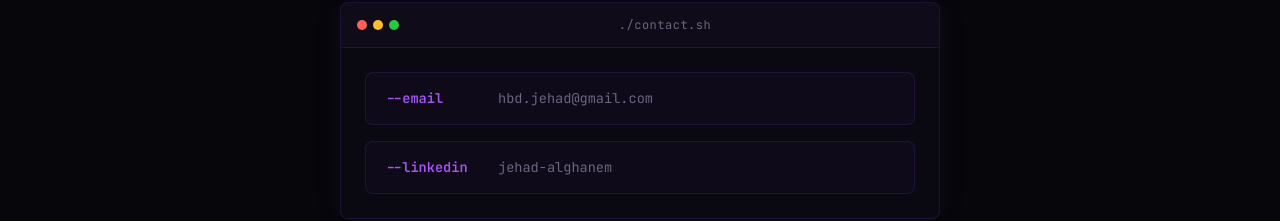
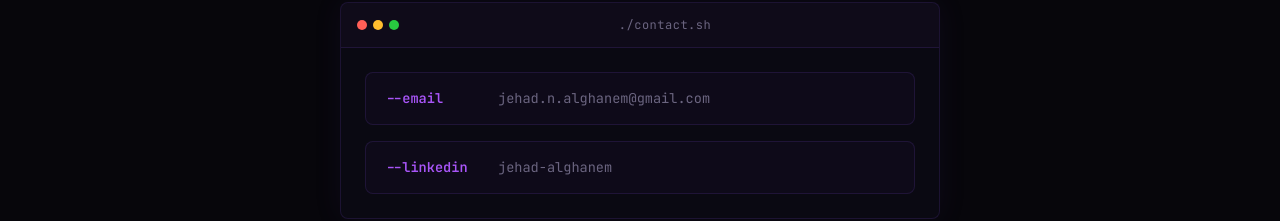
Before and after one commit to jehad-alghanem/jehad-alghanem.github.io, a React (Vite) app: page / in a window 1280 px wide. Shown: the part 5785-6006 px from the top of the page. Built offline with nearby package versions, Linux system fonts and the light colour scheme; the HTML template or start-up script is replaced by a standard one.

Commit message:
Update contact email and resume PDF

```diff
--- a/src/components/Contact.jsx
+++ b/src/components/Contact.jsx
@@ -16,12 +16,12 @@ export default function Contact() {
         <TerminalWindow title="./contact.sh">
           <div className="contact-links">
             <a
-              href="mailto:hbd.jehad@gmail.com"
+              href="mailto:jehad.n.alghanem@gmail.com"
               className="contact-link"
               id="contact-email"
             >
               <span className="flag">--email</span>
-              <span className="value">hbd.jehad@gmail.com</span>
+              <span className="value">jehad.n.alghanem@gmail.com</span>
             </a>
 
             <a
```
Also changed, not shown: 1 other file (tests, documents, lock files or other folders).
